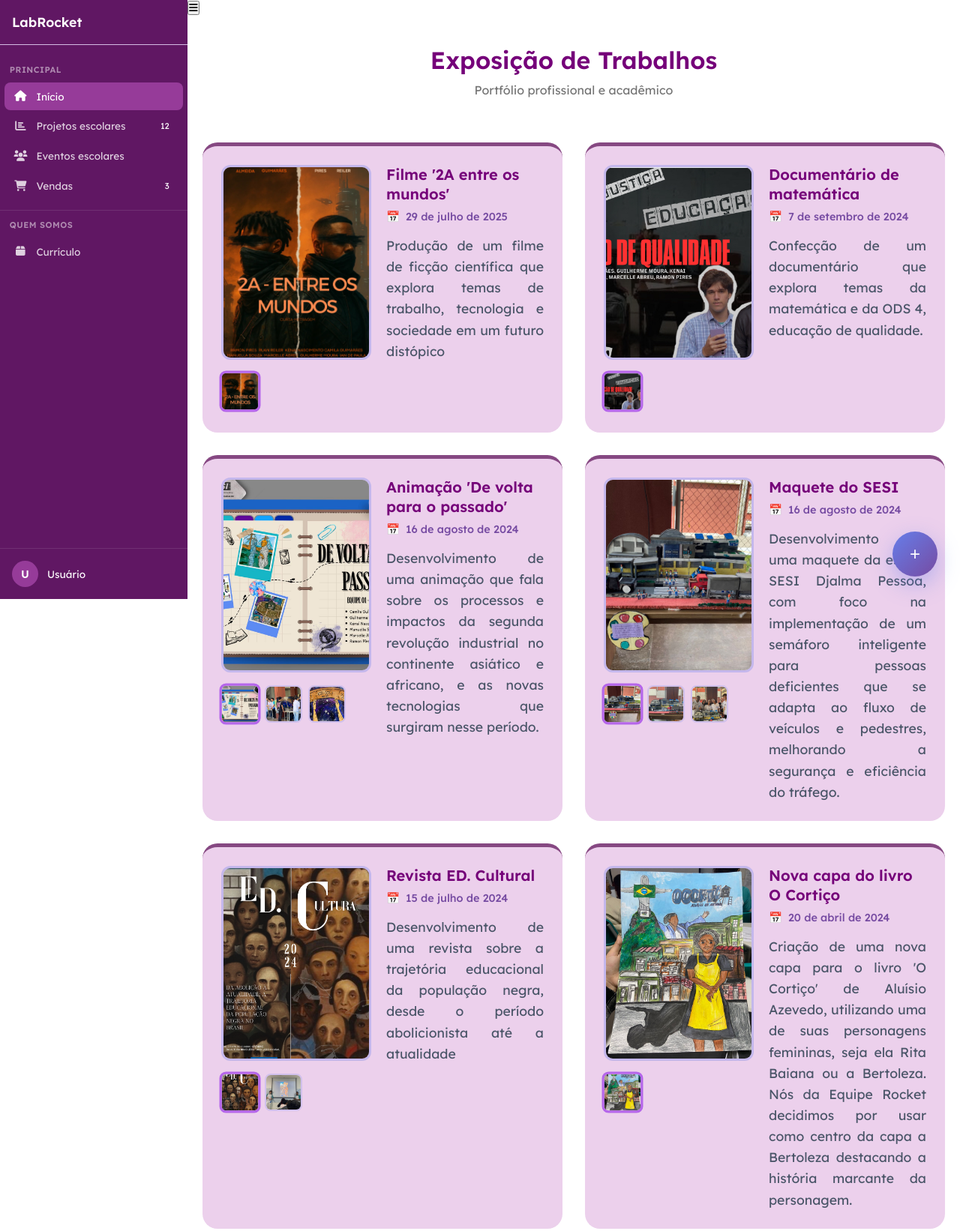
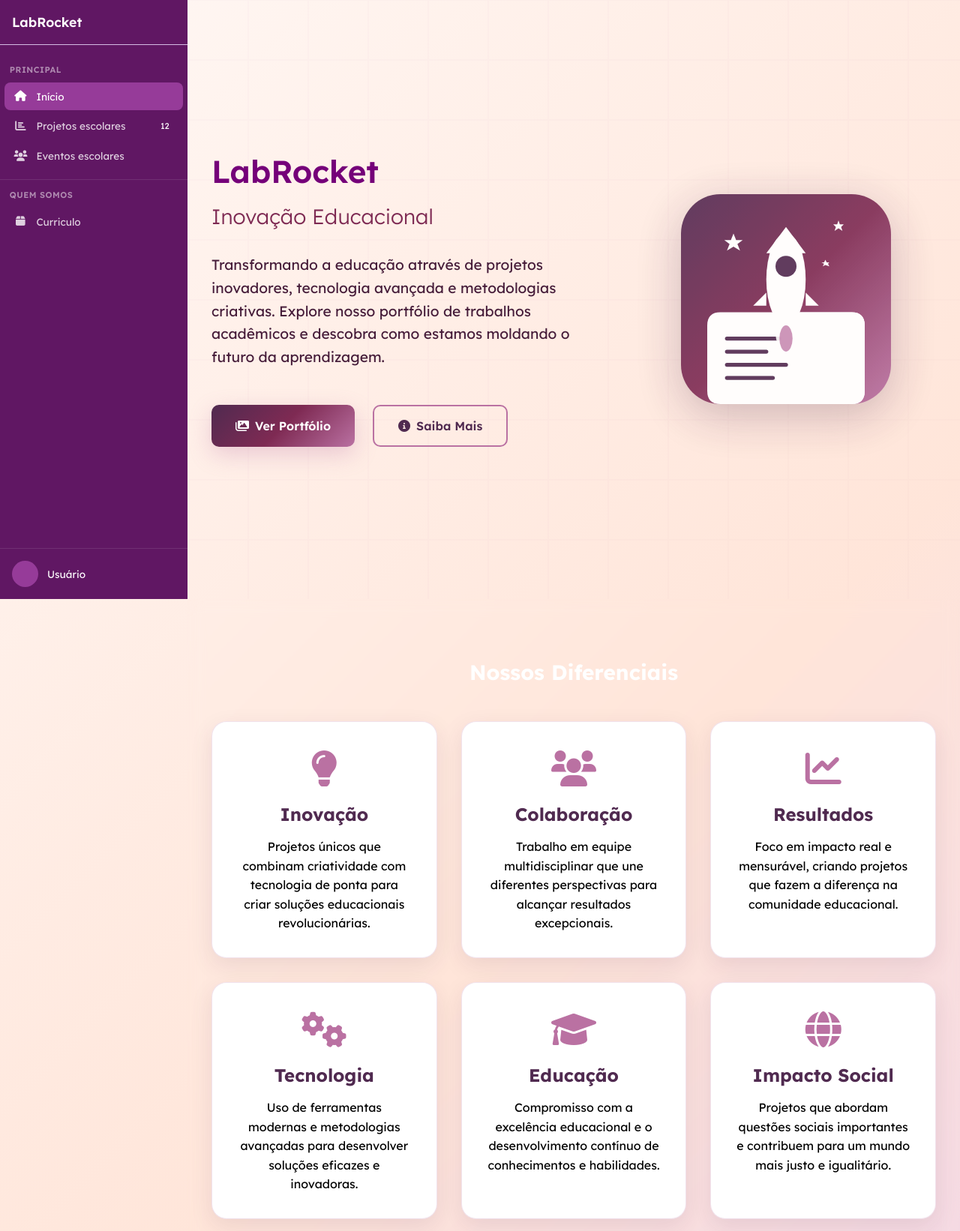
Before and after one commit to Manuella2504/Atividade-pontuada-portal, a plain HTML site: page FRONTEND/HTML/inicialdepois.html in a window 1280 px wide. Shown: the part 1-1643 px from the top of the page at 75% size. Drawn offline with Linux system fonts and the light colour scheme.

Commit message:
Update inicialdepois.html

```diff
--- a/FRONTEND/HTML/inicialdepois.html
+++ b/FRONTEND/HTML/inicialdepois.html
@@ -3,19 +3,16 @@
 <head>
     <meta charset="UTF-8">
     <meta name="viewport" content="width=device-width, initial-scale=1.0">
-    <title>Exposição de Trabalhos</title>
-    <link rel="stylesheet" href="../CSS/galeria.css">
+    <title>LabRocket - Inovação Educacional</title>
+    <link rel="shortcut icon" href="../IMAGENS/Logo roxa.png" type="image/x-icon">
     <link rel="stylesheet" href="https://cdnjs.cloudflare.com/ajax/libs/font-awesome/6.0.0/css/all.min.css">
-    <link rel="shortcut icon" href="../IMAGENS/Logo roxa.png" type="image/x-icon">
+   <link rel="stylesheet" href="../CSS/inicialdepois.css">
+   <script src="../JS/inicialdepois.js"></script>
 </head>
 <body>
-    <!-- Sidebar Toggle Button -->
-    <button class="sidebar-toggle" onclick="toggleSidebar()">
-        <i class="fas fa-bars" id="toggleIcon"></i>
-    </button>
-
     <!-- Sidebar -->
     <div class="sidebar" id="sidebar">
+
         <div class="sidebar-header">
             <h4 class="brand-text">LabRocket</h4>
         </div>
@@ -24,14 +21,14 @@
             <div class="nav-section-title">Principal</div>
 
             <div class="nav-item">
-                <a href="#" class="nav-link active">
+                <a href="iniciodepois.html" class="nav-link active">
                     <i class="fas fa-home"></i>
                     <span class="nav-text">Início</span>
                 </a>
             </div>
 
             <div class="nav-item">
-                <a href="#" class="nav-link">
+                <a href="projetosescolares.html" class="nav-link">
                     <i class="fas fa-chart-bar"></i>
                     <span class="nav-text">Projetos escolares</span>
                     <span class="badge">12</span>
@@ -39,97 +36,188 @@
             </div>
 
             <div class="nav-item">
-                <a href="#" class="nav-link">
+                <a href="eventos.html" class="nav-link">
                     <i class="fas fa-users"></i>
                     <span class="nav-text">Eventos escolares</span>
                 </a>
             </div>
 
-            <div class="nav-item">
-                <a href="#" class="nav-link">
-                    <i class="fas fa-shopping-cart"></i>
-                    <span class="nav-text">Vendas</span>
-                    <span class="badge">3</span>
-                </a>
-            </div>
 
             <div class="nav-section-title">Quem somos</div>
 
             <div class="nav-item">
-                <a href="./quemsomos.html" class="nav-link">
+                <a href="quemsomos.html" class="nav-link">
                     <i class="fas fa-box"></i>
-                    <span class="nav-text">Currículo</span>
+                    <span class="nav-text">Curriculo</span>
                 </a>
             </div>
         </nav>
 
         <div class="user-profile">
-            <div class="user-avatar">U</div>
+            <div class="user-avatar"></div>
             <div class="user-info">
                 <p class="user-name">Usuário</p>
             </div>
         </div>
     </div>
 
-    <!-- Main Content -->
-    <div class="container">
-        <div class="header">
-            <h1 class="title">Exposição de Trabalhos</h1>
-            <p class="subt">Portfólio profissional e acadêmico</p>
-        </div>
-
-        <!-- Image Modal Viewer -->
-        <div class="modal-image-viewer" id="imageModal">
-            <div class="modal-image-content">
-                <img id="modalImage" src="" alt="Imagem ampliada">
-            </div>
-            <button class="close-btn" onclick="closeImageModal()" style="color: white; font-size: 30px;">&times;</button>
-        </div>
-
-        <!-- Work Grid -->
-        <div class="work-grid" id="workGrid">
-            <!-- Trabalhos serão carregados aqui via JavaScript -->
+    <!-- Hero Section -->
+    <section class="hero" id="home">
+        <div class="hero-content">
+            <div class="hero-text">
+                <h1 class="hero-title">LabRocket</h1>
+                <h2 class="hero-subtitle">Inovação Educacional</h2>
+                <p class="hero-description">
+                    Transformando a educação através de projetos inovadores, tecnologia avançada e metodologias criativas.
+                    Explore nosso portfólio de trabalhos acadêmicos e descobra como estamos moldando o futuro da aprendizagem.
+                </p>
+                <div class="cta-buttons">
+                    <a href="projetosescolares.html" class="btn btn-primary">
+                        <i class="fas fa-images"></i>
+                        Ver Portfólio
+                    </a>
+                    <a href="#about" class="btn btn-secondary">
+                        <i class="fas fa-info-circle"></i>
+                        Saiba Mais
+                    </a>
                 </div>
             </div>
+            <svg class="hero-logo" viewBox="0 0 200 200" xmlns="http://www.w3.org/2000/svg">
+                <!-- Background circle with gradient -->
+                <defs>
+                    <linearGradient id="logoGradient" x1="0%" y1="0%" x2="100%" y2="100%">
+                        <stop offset="0%" style="stop-color:#502A50;stop-opacity:1" />
+                        <stop offset="50%" style="stop-color:#7E2A53;stop-opacity:1" />
+                        <stop offset="100%" style="stop-color:#BA71A2;stop-opacity:1" />
+                    </linearGradient>
+                </defs>
 
-    <!-- Add Work Button -->
-    <button class="add-work-btn" onclick="openModal()">+</button>
+                <!-- Background rounded rectangle -->
+                <rect x="20" y="20" width="160" height="160" rx="30" ry="30" fill="url(#logoGradient)"/>
 
-    <!-- Add Work Modal -->
-    <div class="modal" id="modal">
-        <div class="modal-content">
-            <button class="close-btn" onclick="closeModal()">&times;</button>
-            <h2>Adicionar Novo Trabalho</h2>
-            <form id="workForm">
-                <div class="form-group">
-                    <label for="title">Título do Trabalho</label>
-                    <input type="text" id="title" name="title" required>
+                <!-- Book base -->
+                <path d="M40 120 Q40 110 50 110 L150 110 Q160 110 160 120 L160 170 Q160 180 150 180 L50 180 Q40 180 40 170 Z" fill="white"/>
+
+                <!-- Book pages lines -->
+                <line x1="55" y1="130" x2="95" y2="130" stroke="#502A50" stroke-width="3" stroke-linecap="round"/>
+                <line x1="55" y1="140" x2="85" y2="140" stroke="#502A50" stroke-width="3" stroke-linecap="round"/>
+                <line x1="55" y1="150" x2="100" y2="150" stroke="#502A50" stroke-width="3" stroke-linecap="round"/>
+                <line x1="55" y1="160" x2="90" y2="160" stroke="#502A50" stroke-width="3" stroke-linecap="round"/>
+
+                <!-- Right page -->
+                <path d="M105 110 Q115 110 115 120 L115 170 Q115 180 105 180 L150 180 Q160 180 160 170 L160 120 Q160 110 150 110 Z" fill="white"/>
+
+                <!-- Rocket body -->
+                <ellipse cx="100" cy="85" rx="15" ry="35" fill="white"/>
+
+                <!-- Rocket nose cone -->
+                <path d="M100 45 L85 65 L115 65 Z" fill="white"/>
+
+                <!-- Rocket window -->
+                <circle cx="100" cy="75" r="8" fill="#502A50"/>
+
+                <!-- Rocket fins -->
+                <path d="M85 95 L75 105 L85 105 Z" fill="white"/>
+                <path d="M115 95 L125 105 L115 105 Z" fill="white"/>
+
+                <!-- Rocket flames -->
+                <ellipse cx="100" cy="125" rx="8" ry="15" fill="white" opacity="0.9"/>
+                <ellipse cx="100" cy="130" rx="5" ry="10" fill="#BA71A2" opacity="0.8"/>
+
+                <!-- Stars -->
+                <g fill="white">
+                    <path d="M60 50 L62 55 L67 55 L63 58 L65 63 L60 60 L55 63 L57 58 L53 55 L58 55 Z"/>
+                    <path d="M140 40 L141 43 L144 43 L142 45 L143 48 L140 46 L137 48 L138 45 L136 43 L139 43 Z"/>
+                    <path d="M130 70 L131 72 L133 72 L132 73 L133 75 L130 74 L128 75 L129 73 L127 72 L129 72 Z"/>
+                </g>
+            </svg>
         </div>
-                <div class="form-group">
-                    <label for="date">Data de Conclusão</label>
-                    <input type="date" id="date" name="date" required>
+    </section>
+
+    <!-- Features Section -->
+    <section class="features" id="about">
+        <div class="features-container">
+            <h2 class="features-title">Nossos Diferenciais</h2>
+            <div class="features-grid">
+                <div class="feature-card">
+                    <div class="feature-icon">
+                        <i class="fas fa-lightbulb"></i>
                     </div>
-                <div class="form-group">
-                    <label>Imagens do Projeto</label>
-                    <div class="image-upload-area" onclick="document.getElementById('imageInput').click()">
-                        <p>📸 Clique aqui para adicionar imagens</p>
-                        <small>Você pode adicionar múltiplas imagens</small>
+                    <h3 class="feature-title">Inovação</h3>
+                    <p class="feature-description">
+                        Projetos únicos que combinam criatividade com tecnologia de ponta para criar soluções educacionais revolucionárias.
+                    </p>
                 </div>
-                    <input type="file" id="imageInput" multiple accept="image/*" style="display: none;">
-                    <div class="image-preview-container" id="imagePreviewContainer"></div>
+                <div class="feature-card">
+                    <div class="feature-icon">
+                        <i class="fas fa-users"></i>
                     </div>
-                <div class="form-group">
-                    <label for="description">Descrição</label>
-                    <textarea id="description" name="description" placeholder="Descreva detalhes do projeto, tecnologias utilizadas, resultados obtidos..." required></textarea>
+                    <h3 class="feature-title">Colaboração</h3>
+                    <p class="feature-description">
+                        Trabalho em equipe multidisciplinar que une diferentes perspectivas para alcançar resultados excepcionais.
+                    </p>
                 </div>
-                <div class="form-buttons">
-                    <button type="button" class="btn btn-secondary" onclick="closeModal()">Cancelar</button>
-                    <button type="submit" class="btn btn-primary">Adicionar Trabalho</button>
+                <div class="feature-card">
+                    <div class="feature-icon">
+                        <i class="fas fa-chart-line"></i>
                     </div>
-            </form>
+                    <h3 class="feature-title">Resultados</h3>
+                    <p class="feature-description">
+                        Foco em impacto real e mensurável, criando projetos que fazem a diferença na comunidade educacional.
+                    </p>
+                </div>
+                <div class="feature-card">
+                    <div class="feature-icon">
+                        <i class="fas fa-cogs"></i>
+                    </div>
+                    <h3 class="feature-title">Tecnologia</h3>
+                    <p class="feature-description">
+                        Uso de ferramentas modernas e metodologias avançadas para desenvolver soluções eficazes e inovadoras.
+                    </p>
+                </div>
+                <div class="feature-card">
+                    <div class="feature-icon">
+                        <i class="fas fa-graduation-cap"></i>
+                    </div>
+                    <h3 class="feature-title">Educação</h3>
+                    <p class="feature-description">
+                        Compromisso com a excelência educacional e o desenvolvimento contínuo de conhecimentos e habilidades.
+                    </p>
+                </div>
+                <div class="feature-card">
+                    <div class="feature-icon">
+                        <i class="fas fa-globe"></i>
+                    </div>
+                    <h3 class="feature-title">Impacto Social</h3>
+                    <p class="feature-description">
+                        Projetos que abordam questões sociais importantes e contribuem para um mundo mais justo e igualitário.
+                    </p>
                 </div>
             </div>
+        </div>
+    </section>
 
+    <!-- Stats Section -->
+    <section class="stats">
+        <div class="stats-container">
+            <div class="stat-item">
+                <span class="stat-number">25+</span>
+                <span class="stat-label">Projetos Concluídos</span>
+            </div>
+            <div class="stat-item">
+                <span class="stat-number">500+</span>
+                <span class="stat-label">Horas de Pesquisa</span>
+            </div>
+            <div class="stat-item">
+                <span class="stat-number">15</span>
+                <span class="stat-label">Prêmios Recebidos</span>
+            </div>
+            <div class="stat-item">
+                <span class="stat-number">1000+</span>
+                <span class="stat-label">Pessoas Impactadas</span>
+            </div>
+        </div>
+    </section>
       <footer class="footer">
         <div class="footer-container">
             <div class="footer-content">
@@ -222,6 +310,9 @@
             </div>
         </div>
     </footer>
-    <script src="../JS/galeria.js"></script>
+
+    <script>
+
+    </script>
 </body>
 </html>
```
Lines whose indentation alone changed are shown as unchanged.
